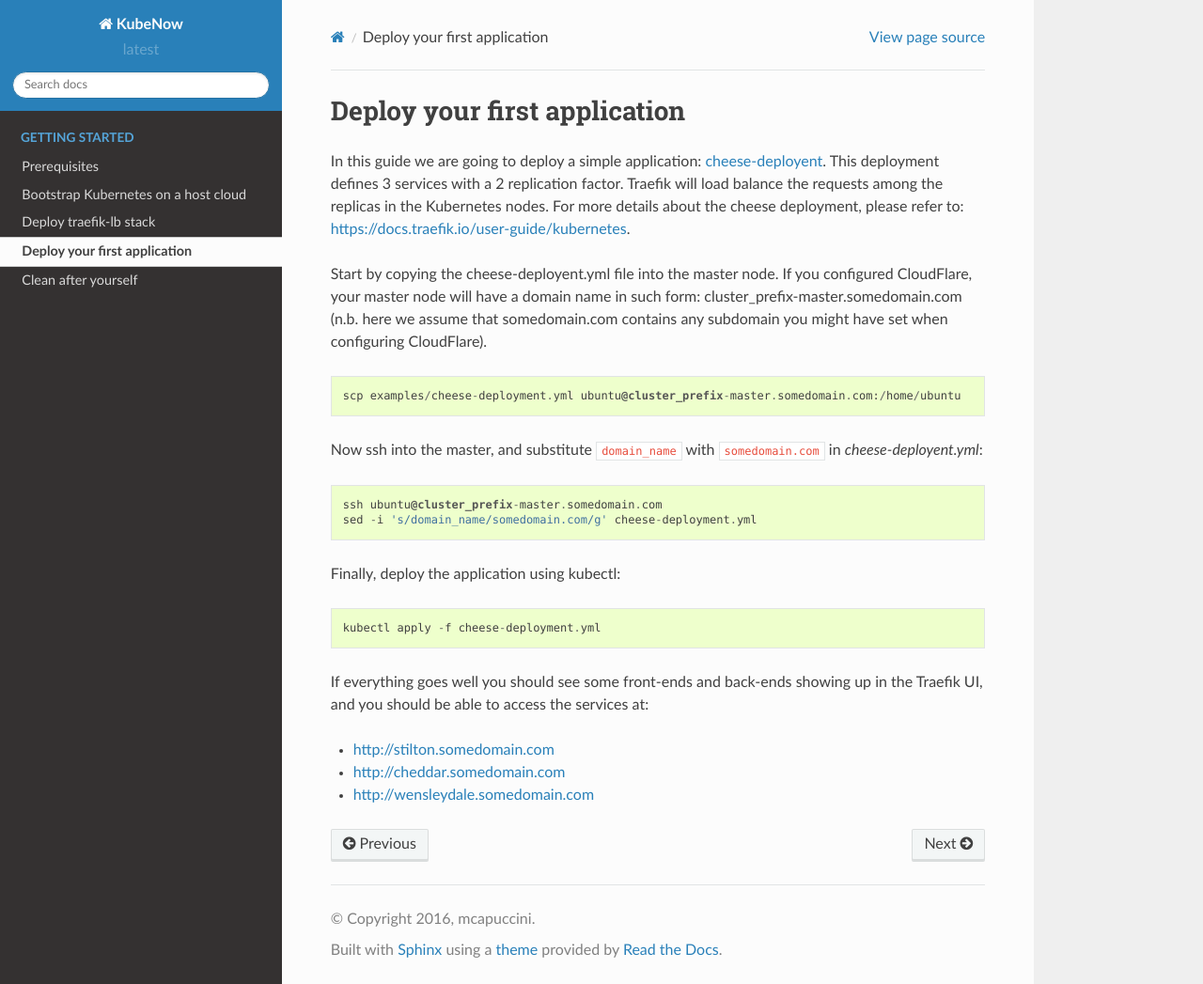
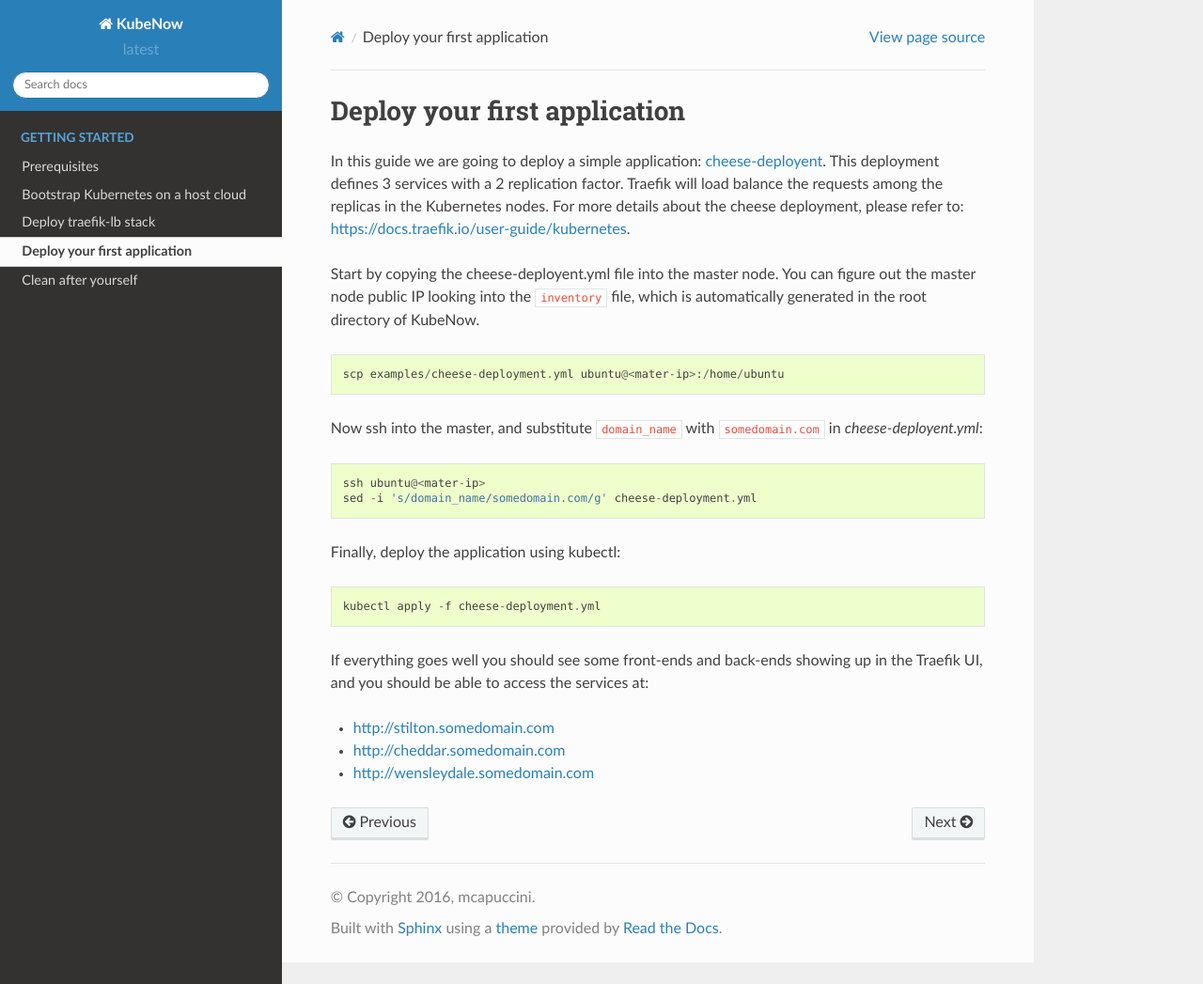
Before and after one commit to kubenow/KubeNow, a Sphinx documentation site: the page built from docs/first-app.rst, in a window 1280 px wide and 1047 px high. Shown: the whole window at 94% size. Built offline with Sphinx 7.4.7 and the Read the Docs theme 2.0.0, drawn with Linux system fonts in a browser that asks for light colours.

Commit message:
minor change

```diff
--- a/docs/first-app.rst
+++ b/docs/first-app.rst
@@ -3,15 +3,15 @@ Deploy your first application
 
 In this guide we are going to deploy a simple application: `cheese-deployent <https://github.com/mcapuccini/KubeNow/blob/master/examples/cheese-deployment.yml>`_. This deployment defines 3 services with a 2 replication factor. Traefik will load balance the requests among the replicas in the Kubernetes nodes. For more details about the cheese deployment, please refer to: https://docs.traefik.io/user-guide/kubernetes.
 
-Start by copying the cheese-deployent.yml file into the master node. If you configured CloudFlare, your master node will have a domain name in such form: cluster_prefix-master.somedomain.com (n.b. here we assume that somedomain.com contains any subdomain you might have set when configuring CloudFlare).
+Start by copying the cheese-deployent.yml file into the master node. You can figure out the master node public IP looking into the ``inventory`` file, which is automatically generated in the root directory of KubeNow.
 
 ::
 
-  scp examples/cheese-deployment.yml ubuntu@cluster_prefix-master.somedomain.com:/home/ubuntu
+  scp examples/cheese-deployment.yml ubuntu@<mater-ip>:/home/ubuntu
 
 Now ssh into the master, and substitute ``domain_name`` with ``somedomain.com`` in `cheese-deployent.yml`::
 
-  ssh ubuntu@cluster_prefix-master.somedomain.com
+  ssh ubuntu@<mater-ip>
   sed -i 's/domain_name/somedomain.com/g' cheese-deployment.yml
 
 Finally, deploy the application using kubectl::
```
